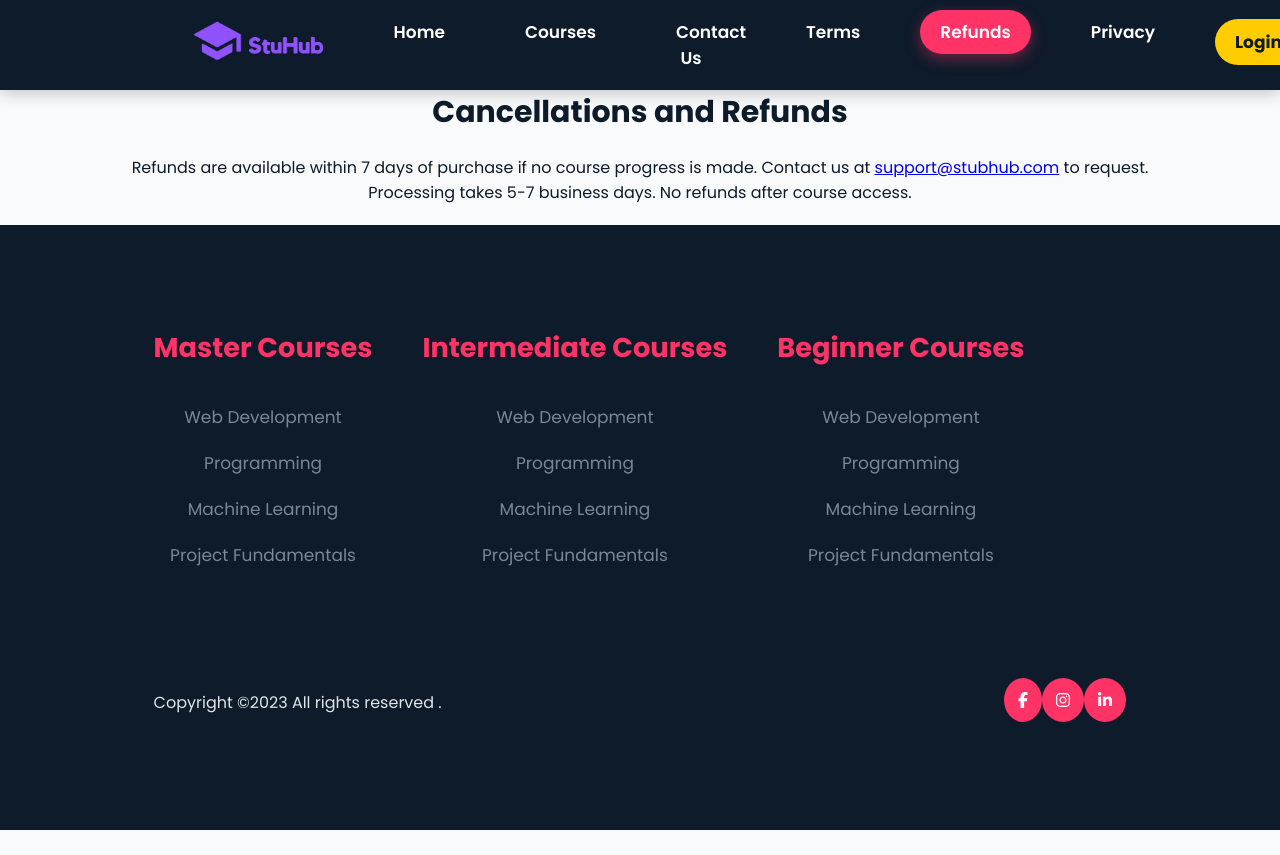
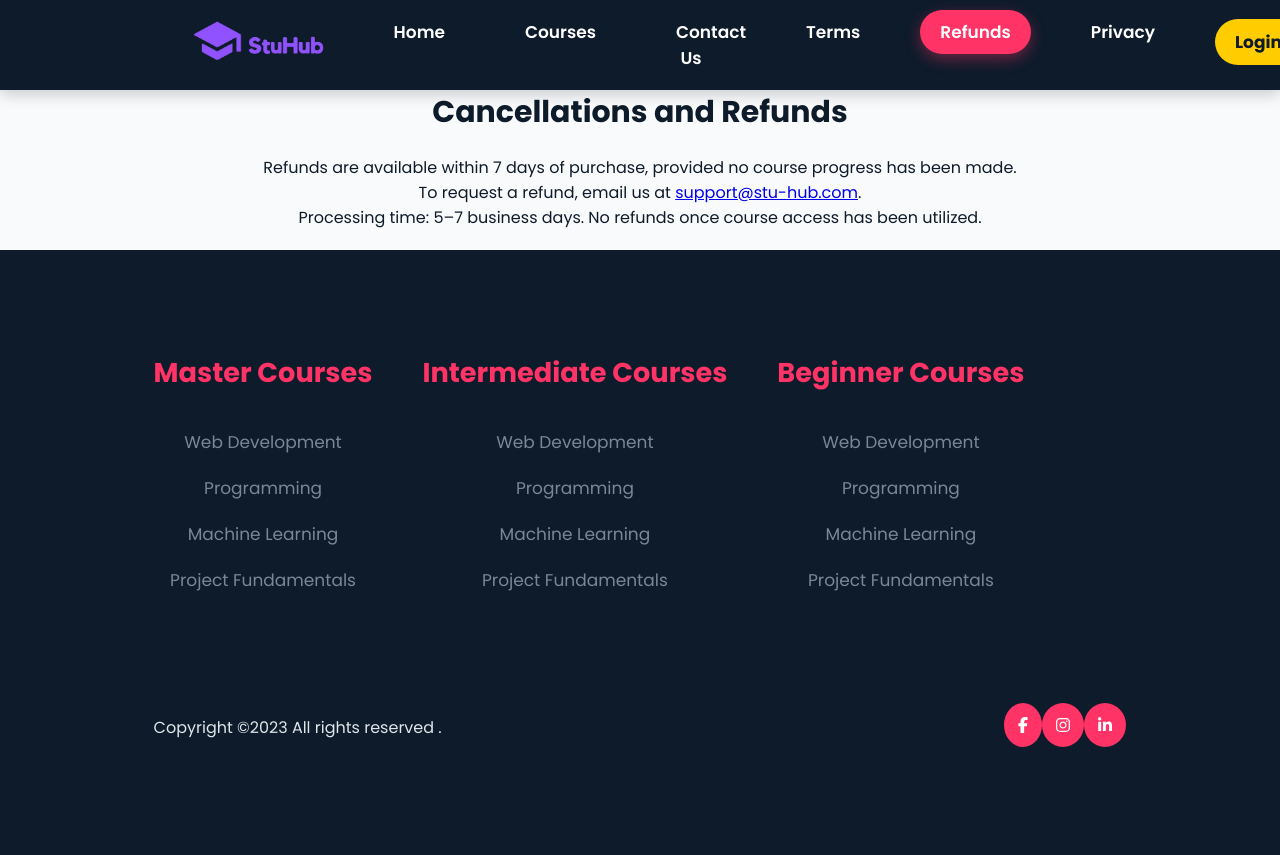
Before and after one commit to inaamul25/StuHub-Front-End, a React (Create React App) app: page /refunds in a window 1280 px wide. Before the commit the page ends 830 px from the top, so only its background shows below. Built offline with nearby package versions, Linux system fonts and the light colour scheme.

Commit message:
Added shipping policy page and updated other policy pages

```diff
--- a/package.json
+++ b/package.json
@@ -18,6 +18,7 @@
     "react": "^18.2.0",
     "react-dom": "^18.2.0",
     "react-dom-confetti": "^0.2.0",
+    "react-helmet": "^6.1.0",
     "react-icons": "^4.11.0",
     "react-player": "^2.14.1",
     "react-router-dom": "^6.16.0",
--- a/src/Components/ContactUs.jsx
+++ b/src/Components/ContactUs.jsx
@@ -1,18 +1,24 @@
 import React from "react";
-import Navbar from "./Navbar"; // Updated path
+import { Helmet } from "react-helmet";
+import Navbar from "./Navbar";
 import Footer from "./header and footer/Footer";
 
 function ContactUs() {
   return (
     <div>
+      <Helmet>
+        <title>Contact Us | StuHub LMS</title>
+        <meta name="description" content="Contact StuHub LMS for support, feedback, or queries." />
+      </Helmet>
       <Navbar page={"contact"} />
       <div style={{ padding: "20px", textAlign: "center" }}>
         <h2>Contact Us</h2>
-        <p>This page is under construction. Check back soon!</p>
-        <p>Email: support@stubhub.com (placeholder)</p>
+        <p>If you have any questions or concerns, feel free to reach out to us.</p>
+        <p>Email: <a href="mailto:inaamulh66@gmail.com">support@stu-hub.com</a></p>
       </div>
       <Footer />
     </div>
   );
 }
+
 export default ContactUs;
--- a/src/Components/Privacy.jsx
+++ b/src/Components/Privacy.jsx
@@ -1,23 +1,29 @@
 import React from "react";
+import { Helmet } from "react-helmet";
 import Navbar from "./Navbar";
 import Footer from "./header and footer/Footer";
 
 function Privacy() {
   return (
     <div>
+      <Helmet>
+        <title>Privacy Policy | StuHub LMS</title>
+        <meta name="description" content="Learn how StuHub LMS protects and uses your data." />
+      </Helmet>
       <Navbar page={"privacy"} />
       <div style={{ padding: "20px", textAlign: "center" }}>
         <h2>Privacy Policy</h2>
         <p>Last updated: April 21, 2025</p>
         <p>
-          We collect your name, email, and payment details to process transactions and provide our services. This data is used to improve our platform and ensure a smooth user experience. All information is stored securely using encryption and is not shared with third parties, except as required by law or with your consent.
+          We collect your name, email, and payment details to process transactions and improve our platform. All personal information is stored securely and never shared with third parties without your consent, except as required by law.
         </p>
         <p>
-          You have the right to access, correct, or delete your data by contacting us at support@stu-hub.com. For more details, please check back soon as we finalize this policy.
+          You have the right to access, modify, or delete your data anytime. Contact us at <a href="mailto:support@stu-hub.com">support@stu-hub.com</a>.
         </p>
       </div>
       <Footer />
     </div>
   );
 }
+
 export default Privacy;
--- a/src/Components/Refunds.jsx
+++ b/src/Components/Refunds.jsx
@@ -1,18 +1,25 @@
 import React from "react";
+import { Helmet } from "react-helmet";
 import Navbar from "./Navbar";
 import Footer from "./header and footer/Footer";
 
 function Refunds() {
   return (
     <div>
+      <Helmet>
+        <title>Refund Policy | StuHub LMS</title>
+        <meta name="description" content="Learn about the refund and cancellation policies of StuHub LMS." />
+      </Helmet>
       <Navbar page={"refunds"} />
       <div style={{ padding: "20px", textAlign: "center" }}>
         <h2>Cancellations and Refunds</h2>
-        <p>Refunds are available within 7 days of purchase if no course progress is made. Contact us at <a href="mailto:support@stubhub.com">support@stubhub.com</a> to request.</p>
-        <p>Processing takes 5-7 business days. No refunds after course access.</p>
+        <p>Refunds are available within 7 days of purchase, provided no course progress has been made.</p>
+        <p>To request a refund, email us at <a href="mailto:support@stu-hub.com">support@stu-hub.com</a>.</p>
+        <p>Processing time: 5–7 business days. No refunds once course access has been utilized.</p>
       </div>
       <Footer />
     </div>
   );
 }
+
 export default Refunds;
--- a/src/Components/Terms.jsx
+++ b/src/Components/Terms.jsx
@@ -1,19 +1,25 @@
 import React from "react";
+import { Helmet } from "react-helmet";
 import Navbar from "./Navbar";
 import Footer from "./header and footer/Footer";
 
 function Terms() {
   return (
     <div>
+      <Helmet>
+        <title>Terms and Conditions | StuHub LMS</title>
+        <meta name="description" content="Read the terms and conditions for using StuHub LMS." />
+      </Helmet>
       <Navbar page={"terms"} />
       <div style={{ padding: "20px", textAlign: "center" }}>
         <h2>Terms and Conditions</h2>
         <p>Last updated: April 21, 2025</p>
-        <p>By using StuHub, you agree to our services under these terms. Enrollment in courses implies acceptance of payment policies and no refunds after 7 days.</p>
-        <p>For full details, check back as we update this section.</p>
+        <p>By using StuHub LMS, you agree to our terms of service. Enrollment in any course implies agreement to our payment and refund policies.</p>
+        <p>No refunds are offered after 7 days or after course access begins. For the full policy, please contact us.</p>
       </div>
       <Footer />
     </div>
   );
 }
+
 export default Terms;
```
Also changed, not shown: src/Components/shipping.jsx (added, +12 -0 lines), 1 other file (tests, documents, lock files or other folders).
